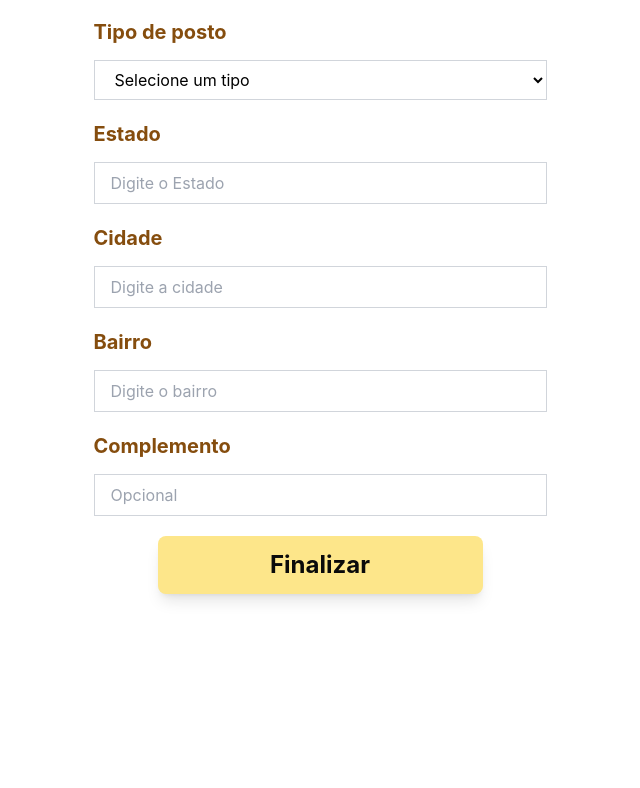
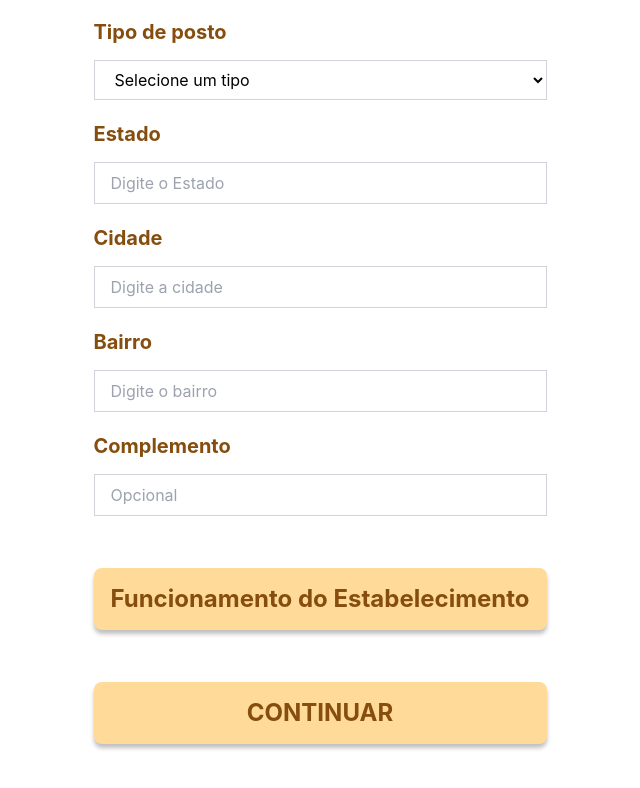
Before and after one commit to Ana-beatriz2/food_share-frontend, a React (Vite) app: page /cadastroPostoDeColeta in a window 1280 px wide. Shown: the part 458-1246 px from the top of the page, without its empty margins (320-960 px from the left). Before the commit the page ends 1100 px from the top, so only its background shows below. Built offline with nearby package versions, Linux system fonts and the light colour scheme.

Commit message:
modal de horário de funcionamento

```diff
--- a/src/pages/app/cadastroPostoDeColeta.jsx
+++ b/src/pages/app/cadastroPostoDeColeta.jsx
@@ -1,17 +1,24 @@
-import React from 'react';
+import React, { useState } from 'react';
 import { useForm } from 'react-hook-form';
 import axios from 'axios';
 import Logo from "@/components/ui/logo";
+
 export function CadastroPostoDeColeta() {
-    const { register, handleSubmit, setValue } = useForm();
+    const [isModalOpen, setIsModalOpen] = useState(false); // Estado para controlar a exibição do modal
+    const { register, handleSubmit, setValue, reset } = useForm();
     const baseUrl = "http://localhost:3000/api";
 
+    // Função para exibir o modal
+    const openModal = () => setIsModalOpen(true);
+    // Função para fechar o modal
+    const closeModal = () => setIsModalOpen(false);
 
-
+    // Função para enviar os dados do formulário
     const onSubmit = async (data) => {
         try {
             await axios.post(`${baseUrl}/collection-points`, data);
             alert("Cadastro realizado com sucesso");
+            closeModal(); // Fecha o modal após o envio
         } catch (error) {
             alert(`Erro ao cadastrar: ${error.response?.data?.message || error.message}`);
         }
@@ -21,7 +28,6 @@ export function CadastroPostoDeColeta() {
         <div className="flex flex-col items-center pb-12 min-h-screen bg-white">
             <Logo />
             <div className="mt-8 text-5xl font-bold" style={{ color: '#99A146' }}>Cadastro Posto de Coleta</div>
-
 
             <form onSubmit={handleSubmit(onSubmit)} className="flex flex-col items-center gap-5 mt-10">
                 <InputField label="Nome do Posto de Coleta" placeholder="Digite o nome" register={() => register("nomePosto", { required: true })} />
@@ -35,24 +41,57 @@ export function CadastroPostoDeColeta() {
                         <option value="Restaurante">Restaurante</option>
                     </select>
                 </div>
+
                 <InputField label="Estado" placeholder="Digite o Estado" register={register} required="Este campo é obrigatório" />
                 <InputField label="Cidade" placeholder="Digite a cidade" register={register("cidade", { required: true })} />
                 <InputField label="Bairro" placeholder="Digite o bairro" register={register("bairro", { required: true })} />
                 <InputField label="Complemento" placeholder="Opcional" register={register("complemento")} />
 
-                <Button>Finalizar</Button>
+                <button
+                    type="button" // Modificado para "button" e não "submit"
+                    onClick={openModal}
+                    className="px-0 py-3.5 mt-8 w-full text-2xl font-bold text-center text-yellow-800 bg-third cursor-pointer border-[none] shadow-[0_4px_4px_rgba(0,0,0,0.25)]"
+                >
+                    Funcionamento do Estabelecimento
+                </button>
+
+                <button type="submit" className="px-0 py-3.5 mt-8 w-full text-2xl font-bold text-center text-yellow-800 bg-third cursor-pointer border-[none] shadow-[0_4px_4px_rgba(0,0,0,0.25)]">
+                    CONTINUAR
+                </button>
             </form>
+
+            {/* Modal para Funcionamento do Estabelecimento */}
+            {isModalOpen && (
+                <div className="fixed inset-0 bg-gray-500 bg-opacity-75 flex justify-center items-center z-50">
+                    <div className="bg-white p-8 rounded-lg w-[550px]">
+                        <h2 className="text-2xl font-bold mb-4">Funcionamento do Estabelecimento</h2>
+                        <form onSubmit={handleSubmit(onSubmit)} className="flex flex-col gap-4">
+                            <InputField label="Dias de Funcionamento" placeholder="Digite os dias da semana" register={register("diasFuncionamento", { required: true })} />
+                            <InputField label="Horário início" placeholder="Digite o horário de funcionamento" register={register("horarioFuncionamento", { required: true })} />
+                            <InputField label="Horário Final" placeholder="Digite o horário de funcionamento" register={register("horarioFuncionamento", { required: true })} />
+
+                            <div className="flex justify-between">
+                                <button
+                                    type="button"
+                                    onClick={closeModal}
+                                    className="px-4 py-2 bg-gray-300 text-black rounded"
+                                >
+                                    Cancelar
+                                </button>
+                                <button
+                                    type="submit"
+                                    className="px-4 py-2 bg-yellow-800 text-white rounded"
+                                >
+                                    Salvar
+                                </button>
+                            </div>
+                        </form>
+                    </div>
+                </div>
+            )}
         </div>
     );
 }
-
-const Button = ({ children, onClick, className }) => {
-    return (
-        <button onClick={onClick} className={`px-16 py-3 text-2xl font-bold bg-amber-200 shadow-lg w-[325px] ${className}`}>
-            {children}
-        </button>
-    );
-};
 
 const InputField = ({ label, placeholder, register }) => {
     const id = React.useId();
@@ -65,7 +104,7 @@ const InputField = ({ label, placeholder, register }) => {
                 type="text"
                 placeholder={placeholder}
                 {...register}
-                className="px-4 py-2 border border-gray-300 w-[453px] bg-white text-black" // Força o fundo branco e texto preto
+                className="px-4 py-2 border border-gray-300 w-[453px] bg-white text-black"
             />
         </div>
     );
```
Lines whose indentation alone changed are shown as unchanged.
